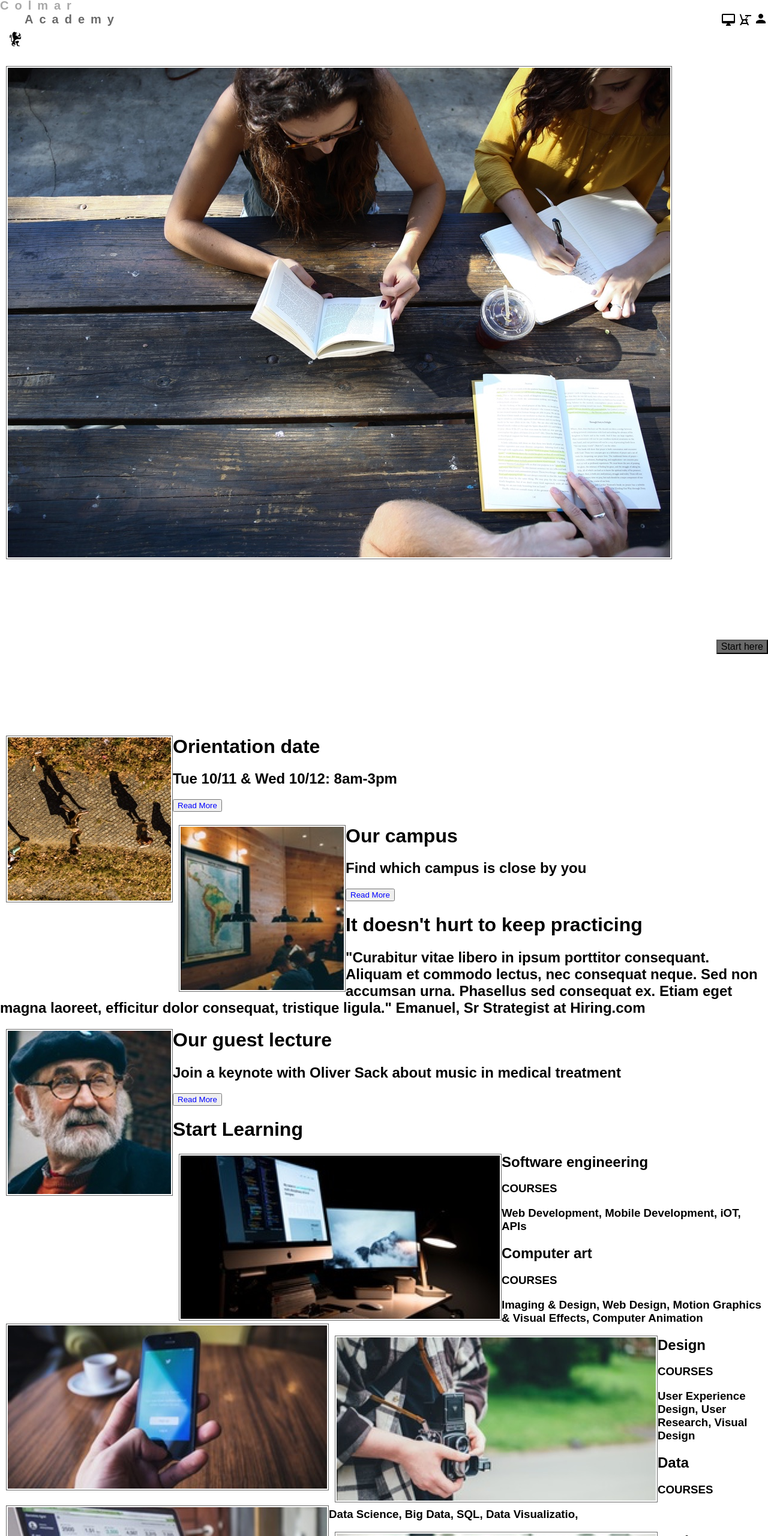
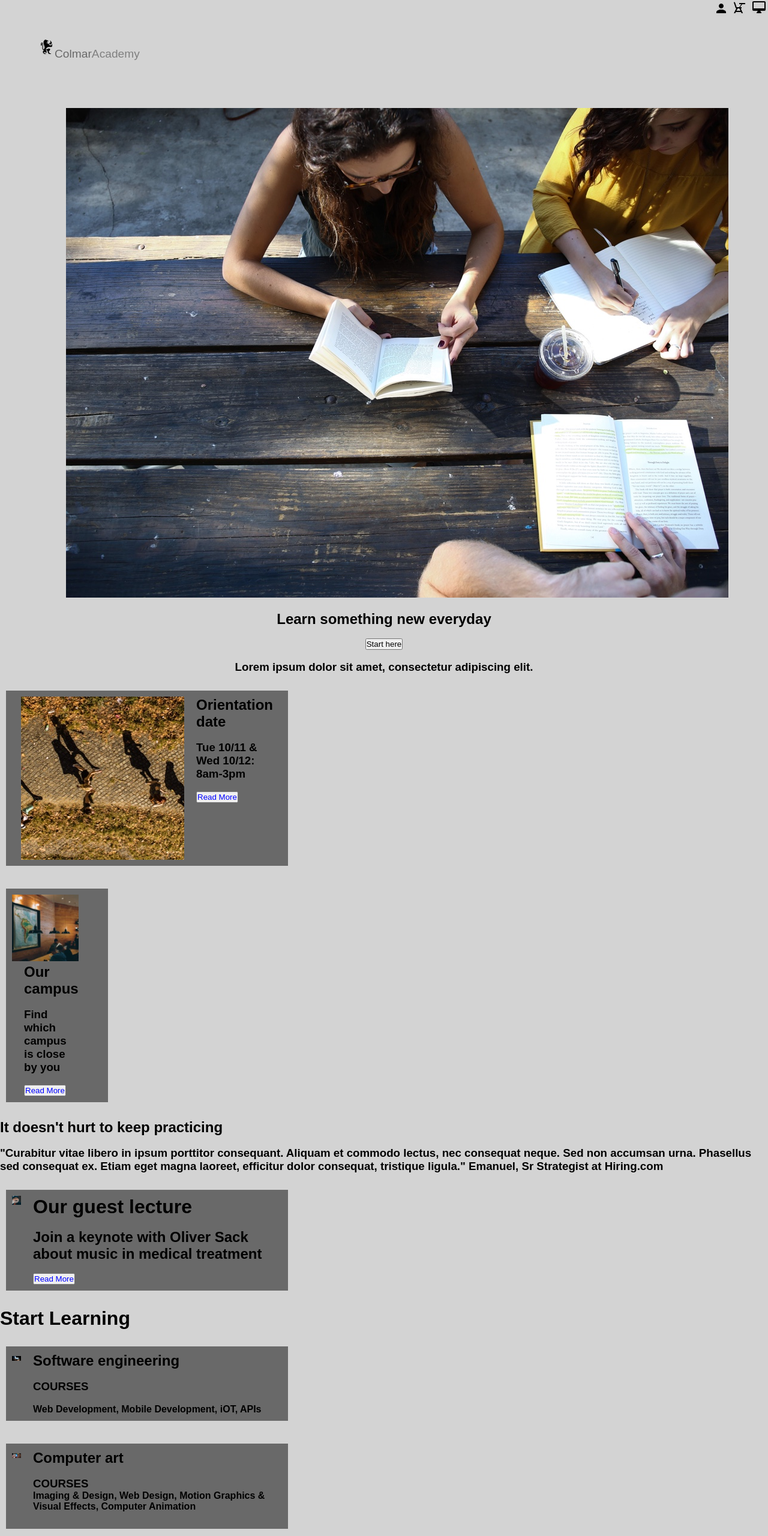
Before and after one commit to GhostGirlLigeia/Colmar-Academy, a plain HTML site: page index.html in a window 1280 px wide. Shown: the top 2560 px of the page at 60% size. Drawn offline with Linux system fonts and the light colour scheme.

Commit message:
Fixed up css

```diff
--- a/index.html
+++ b/index.html
@@ -3,167 +3,246 @@
 <head>
     <meta charset="UTF-8">
     <meta name="viewport" content="width=device-width, initial-scale=1.0">
+    <link rel="stylesheet" type="text/css" href="resources/css/style.css">
     <title>Colmar Academy</title>
-    <style>
-       .text {
-    position: relative;
-    top: 50%;
-    left: 50%;
-    transform: translate(-50%, -50%);
-    }
+    <style type="text/css">
+        #my_centered_buttons { display: flex; justify-content: center; }
+        </style>
 
-    ul {
-    padding: 0;
-    margin: 0;
-    list-style: none;
-
-    }
-
-    ul li {
-    text-align: left;
-    font-size: 20px;
-    letter-spacing: 10px;
-    }
-    ul li:nth-child(1) {
-    color: darkgray;
-    }
-
-    ul li:nth-child(2) {
-    color: dimgray;
-    }
-    </style>
-    <link rel="stylesheet" type="text/css" href="resources/css/style.css">
-</head>
-
-    <img src="resources/images/ic-login.svg" alt="login" class="link--cta">
-    <img src="resources/images/ic-on-campus.svg" alt="on campus" class="link--cta">
-    <img src="resources/images/ic-online.svg" alt="online" class="link--cta">
+<div class="link--cta" >
+    <img src="resources/images/ic-login.svg" alt="login">
+    <img src="resources/images/ic-on-campus.svg" alt="on campus">
+    <img src="resources/images/ic-online.svg" alt="online">
+</div>
 
     <!--id-->
-<div class="id">
+  <div id="social_icons">
         <img src="resources/images/ic-logo.svg"
         alt="Academy logo"
         style="float: left;
-    clear: right;
-    margin-left: 10px;
-    margin-bottom: 5px;
-    padding: 2px;"/>
-    <h1 class="text">
+        clear: right;"
+        class="style"/>
+
+        <nav class="topmenu">
             <ul>
-            <li>Colmar</li>
-            <li>Academy</li>
+                <li><span style="color:dimgray">Colmar</span><span style="color: gray">Academy</span></li>
+
             </ul>
-    </h1>
+        </nav>
     </div>
-
 
 <!--banner-->
 <div class="banner">
     <img src="resources/images/banner.jpg"
-    alt="banner"
-    class="float-img"/>
-    <h1>Learn something new everyday</h1>
-    <button class="button">Start here</button>
-    <p><h2>Lorem ipsum dolor sit amet, consectetur adipiscing elit.</h2></p>
+    alt="banner"/>
 </div>
 
+</head>
 <body>
-
+    <br>
+    <div class="Learn">
+        <h2>Learn something new everyday</h2>
+        <br>
+        <div class="button" id="my_centered_buttons">
+            <button >Start here</button>
+        </div>
+        <br>
+        <p><h3>Lorem ipsum dolor sit amet, consectetur adipiscing elit.</h3></p>
+    </div>
+ <br>
     <!--Orientation-->
-    <div>
+    <div class="container">
+        <div class="card">
+         <div class="imgBx"></div>
          <img src="resources/images/information-orientation.jpg"
-         alt="orientation for the Academy"
-       class="float-img"/>
-         <h1 class="bold">Orientation date</h1>
-         <h2>Tue 10/11 & Wed 10/12: 8am-3pm</h2>
+     alt="orientation for the Academy"/>
+    <div class="content">
+        <h2 class="bold">Orientation date</h2>
+        <br>
+        <h3>Tue 10/11 & Wed 10/12: 8am-3pm</h3>
+        <br>
         <button id="orientation">Read More</button>
     </div>
+  </div>
+</div>
+<br>
 
 <!--Campus-->
-    <div>
+<div class="container">
+    <div class="card">
+     <div class="imgBx">
         <img src="resources/images/information-campus.jpg"
-        alt="School campus"
-        class="float-img">
-        <h1 class="bold">Our campus</h1>
-        <h2>Find which campus is close by you</h2>
+        alt="School campus"/>
+        <div class="content">
+            <h2 class="bold">Our campus</h2>
+            <br>
+            <h3><p>Find which campus is close by you</p></h3>
+            <br>
             <button id="campus">Read More</button>
         </div>
-
-
+        </div>
+      </div>
+    </div>
+    <br>
        <!--Keep practicing-->
-    <h1>It doesn't hurt to keep practicing</h1>
-    <p><h2>"Curabitur vitae libero in ipsum porttitor consequant.
+       <div>
+        <h2>It doesn't hurt to keep practicing</h2>
+        <br>
+        <h3><p>"Curabitur vitae libero in ipsum porttitor consequant.
             Aliquam et commodo lectus, nec consequat neque. Sed non accumsan urna.
             Phasellus sed consequat ex. Etiam eget magna laoreet, efficitur dolor consequat, tristique ligula."
 
-        Emanuel, Sr Strategist at Hiring.com</h2></p>
+            Emanuel, Sr Strategist at Hiring.com</p></h3>
+    </div>
 
+    <br>
     <!--Guest Lecture-->
-    <div> <img src="resources/images/information-guest-lecture.jpg"
-        alt="One of the quest speakers"
-        class="float-img"/>
+<div class="container">
+    <div class="card">
+     <div class="imgBx">
+        <img src="resources/images/information-guest-lecture.jpg"
+        alt="One of the quest speakers"/>
+    </div>
+    <div class="content">
         <h1 class="bold">Our guest lecture</h1>
-        <h2>Join a keynote with Oliver Sack about music in medical treatment</h2>
+        <br>
+        <h2><p>Join a keynote with Oliver Sack about music in medical treatment</p></h2>
+        <br>
         <button id="guest">Read More</button>
     </div>
+  </div>
+</div>
+<br>
+    <!--Start Learning-->
+    <div><h1 >Start Learning</h1>
+    </div>
+    <br>
+<div class="container">
+        <div class="card">
+         <div class="imgBx">
+        <img src="resources/images/course-software.jpg"
+        alt="Software engineering"/>
+    </div>
+    <div class="content">
+        <h2>Software engineering</h2>
+        <br>
+        <h3>COURSES</h3>
+        <br>
+        <h4>Web Development, Mobile Development, iOT, APIs</h4>
+     </div>
+    </div>
+</div>
+<br>
+<div class="container">
+        <div class="card">
+          <div class="imgBx">
+            <img src="resources/images/course-computer-art.jpg"
+            alt="course-computer-art"/>
+         </div>
+        <div class="content">
+            <h2>Computer art</h2>
+            <br>
+            <h3>COURSES</h3>
+            <h4>Imaging & Design, Web Design, Motion Graphics & Visual Effects, Computer Animation</h4>
+            <br>
+        </div>
+      </div>
+</div>
+<br>
+<div class="container">
+            <div class="card">
+             <div class="imgBx">
+            <img src="resources/images/course-design.jpg"
+            alt="Computer design"/>
+        </div>
+        <div class="content">
+            <h2>Design</h2>
+            <br>
+            <h3>COURSES</h3>
+            <br>
+            <h4>User Experience Design, User Research, Visual Design</h4>
+        </div>
+      </div>
+</div>
+<br>
+<div class="container">
+          <div class="card">
+            <div class="imgBx">
+             <img src="resources/images/course-data.jpg"
+              alt="Computer data"/>
+            </div>
+        <div class="content">
+           <h2>Data</h2>
+           <br>
+           <h3>COURSES</h3>
+           <br>
+           <h4>Data Science, Big Data, SQL, Data Visualizatio,</h4>
+     </div>
+   </div>
+ </div>
+ <br>
+<div class="container">
+         <div class="card">
+          <div class="imgBx">
+             <img src="resources/images/course-business.jpg"
+              alt="Business course"/>
+          </div>
+        <div class="content">
+           <h2>Business</h2>
+           <br>
+           <h3>COURSES</h3>
+           <br>
+           <h4>Product Development, Business Development, Startup</h4>
+    </div>
+  </div>
+</div>
+<br>
+<div class="container">
+         <div class="card">
+          <div class="imgBx">
+            <img src="resources/images/course-marketing.jpg"
+             alt="Marketing course"/>
+          </div>
+        <div class="content">
+          <h2>Marketing</h2>
+          <br>
+          <h3>COURSES</h3>
+          <br>
+          <h4>Analytics, Content Marketing, Mobile Marketing</h4>
+    </div>
+  </div>
+</div>
+<br>
+    <!--Thesis-->
+<div>
+    <h1>Thesis exhibits</h1>
+    <br>
+    <video autoplay loop  src="resources/videos/thesis.mp4"></video>
+</div>
+<br>
+<div>
+    <h2><span class="bold"><strong>Fisma: Design and Prototype</strong></span></h2>
+    <h3>Designer showcase of new prototype product</h3>
+</div>
+<br>
+<div>
+    <h2><span class="bold"><strong>Now and then</strong></span></h2>
+   <h3>Research study about New York</h3>
+</div>
+<br>
+<div>
+    <h2 class="bold">Reimagine urban</h2>
+</div>
 
+<div>
+    <h3><p>
+        "Curabitur vitae libero in ipsum porttitor consequant.
+         Aliquam et commodo lectus, nec consequat neque. Sed non accumsan urna.
+         Phasellus sed consequat ex. Etiam eget magna laoreet, efficitur dolor consequat, tristique ligula."</p></h3>
+</div>
 
-    <!--Start Learning-->
-    <h1 >Start Learning</h1>
-    <img src="resources/images/course-software.jpg"
-    alt="Software engineering"
-    class="float-img"/>
-    <h2>Software engineering</h2>
-    <h3>COURSES</h3>
-    <h3>Web Development, Mobile Development, iOT, APIs</h3>
-
-    <img src="resources/images/course-computer-art.jpg"
-    alt="course-computer-art"
-    class="float-img"/>
-    <h2>Computer art</h2>
-    <h3>COURSES</h3>
-    <h3>Imaging & Design, Web Design, Motion Graphics & Visual Effects, Computer Animation</h3>
-
-    <img src="resources/images/course-design.jpg"
-    alt="Computer design"
-    class="float-img"/>
-    <h2>Design</h2>
-    <h3>COURSES</h3>
-    <h3>User Experience Design, User Research, Visual Design</h3>
-
-    <img src="resources/images/course-data.jpg"
-    alt="Computer data"
-    class="float-img"/>
-    <h2>Data</h2>
-    <h3>COURSES</h3>
-    <h3>Data Science, Big Data, SQL, Data Visualizatio,</h3>
-
-    <img src="resources/images/course-business.jpg"
-    alt="Business course"
-    class="float-img"/>
-    <h2>Business</h2>
-    <h3>COURSES</h3>
-    <h3>Product Development, Business Development, Startup</h3>
-
-    <img src="resources/images/course-marketing.jpg"
-    alt="Marketing course"
-    class="float-img"/>
-    <h2>Marketing</h2>
-    <h3>COURSES</h3>
-    <h3>Analytics, Content Marketing, Mobile Marketing</h3>
-
-    <!--Thesis-->
-    <h1>Thesis exhibits</h1>
-    <video autoplay loop  src="resources/videos/thesis.mp4"></video>
-    <h2><span class="bold"><strong>Fisma: Design and Prototype</strong></span></h2>
-    <h2>Designer showcase of new prototype product</h2>
-    <h2><span class="bold"><strong>Now and then</strong></span></h2>
-    <h2>Research study about New York</h2>
-
-    <h1><span class="bold"><strong>Reimagine urban</strong></span></h1>
-    <h2>"Curabitur vitae libero in ipsum porttitor consequant.
-        Aliquam et commodo lectus, nec consequat neque. Sed non accumsan urna.
-        Phasellus sed consequat ex. Etiam eget magna laoreet, efficitur dolor consequat, tristique ligula."</h2>
+  <div>
     <p class="footer--copyright">© 2016 Colmar Academy. All rights reserved</p>
+  </div>
 </body>
 </html>
--- a/resources/css/style.css
+++ b/resources/css/style.css
@@ -2,29 +2,103 @@
     /* CSS ruleset */
 }
 
-body {
-    background: white;
+
+
+@import url('https://fonts.googleapis.com/css2?family=Merriweather:wght@300&family=Space+Mono:wght@400;700&display=swap');
+*
+{
     margin: 0;
     padding: 0;
-    font-family: Arial, Helvetica, sans-serif;
-    color: black
-    }
+    font-family: 'Merriweather', Arial, Helvetica, sans-serif;
 
-h1
-h2
-h3
-p {
-  font-family: Arial, Helvetica, sans-serif;
-  font-weight: normal;
 }
 
-.float-img {
-    float: left;
-    clear: right;
-    margin-left: 10px;
-    margin-bottom: 5px;
-    border: solid dimgray 1px;
-    padding: 2px;
+
+.link--cta {
+    font-size: 16px;
+    color: black;
+    float: right;
+}
+
+
+#social_icons {
+    padding: .5em;
+    line-height: 2.7;
+    font-size: 1.2em;
+    padding: 64px;
+}
+
+.topmenu li {
+    display:inline-block;
+}
+
+.banner {
+        display: block;
+        margin-left: auto;
+        margin-right: auto;
+        width: 82.8%;
+}
+
+.Learn {
+    text-align: center;
+}
+.button {
+    font-family: 'Merriweather', Arial, Helvetica, sans-serif;
+    font-size: 18px;
+    color: black;
+    margin-right: 8px;
+    margin-left: 8px;
+}
+
+
+body {
+    justify-content: center;
+    align-items: center;
+    min-height: 100vh;
+    background: lightgray;
+}
+ .container {
+    position: relative;
+    width: 1000px;
+    display: flex;
+    justify-content: space-between;
+    align-items: center;
+    flex-wrap: wrap;
+}
+ .container .card {
+    position: relative;
+    max-width: 450px;
+    background: dimgray;
+    margin: 10px;
+    padding: 10px;
+    display: flex;
+}
+ .container .card .imgBx {
+    max-width: 150px;
+    flex: 0 0 15px;
+}
+ .container .card .imgBx img {
+    max-width: 100%;
+}
+.container .card .content {
+    margin-left: 20px;
+}
+ @media (max-width: 991px) {
+    .container {
+        flex-direction: column;
+
+    }
+}
+ @media (max-width: 768px) {
+    .container {
+        flex-direction: column;
+    }
+    .container .card .imgBx {
+        max-width: 100%;
+    }
+    .container .card .content {
+        margin-left: 0px;
+    }
 }
 
 
@@ -33,68 +107,21 @@ p {
 }
 
 
-.id {
-    background-color: white;
-    text-align: left;
-    font-family: Arial, Helvetica, sans-serif;
-    font-size: 16px;
-    font-weight: normal;
-    color: black;
-}
-
-
-.banner {
-    text-align: right;
-    font-family: Arial, Helvetica, sans-serif;
-    font-size: 32px;
-    font-weight: normal;
-    color: white;
-  }
-
-
-.button {
-    text-align: left;
-    font-family: Arial, Helvetica, sans-serif;
-    font-size: 16px;
-    background-color: dimgray;
-    color: black;
-}
-
-.header--main {
-    color: black;
-    font-size: 40;
-    font-weight: normal;
-    text-align: right;
-
-}
-
 #orientation {
     color: blue;
-
 }
 
 #campus {
    color: blue;
 
-
 }
-
 
 #guest {
     color: blue;
-
-}
-
-.link--cta {
-    font-size: 16px;
-    color: black;
-    float: right;
-
 }
 
 .footer--copyright {
+    text-align: right;
     font-size: 21px;
-    color: gray;
-    text-align: right;
-
+    color: dimgray;
 }
```
Lines whose indentation alone changed are shown as unchanged.
